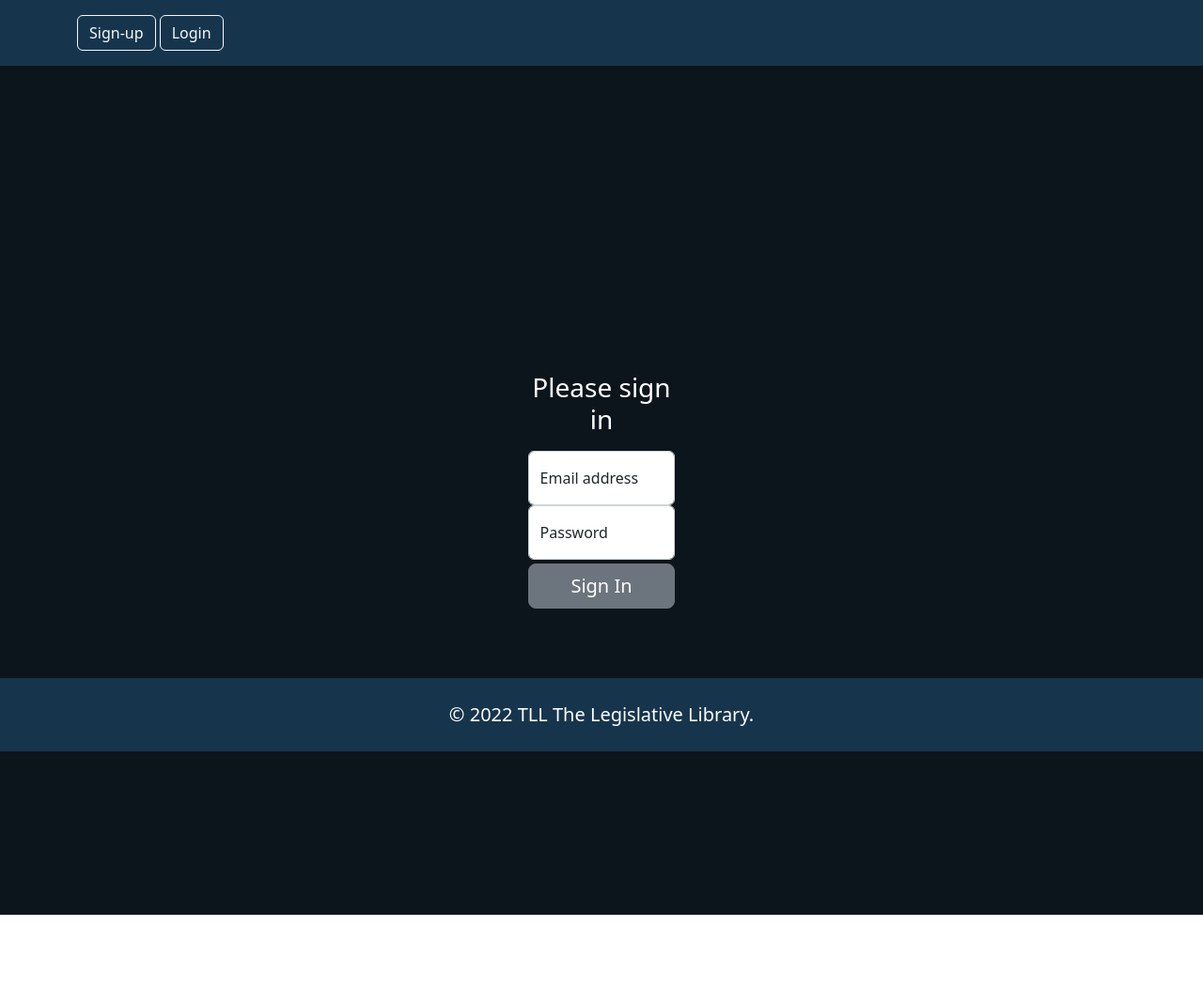
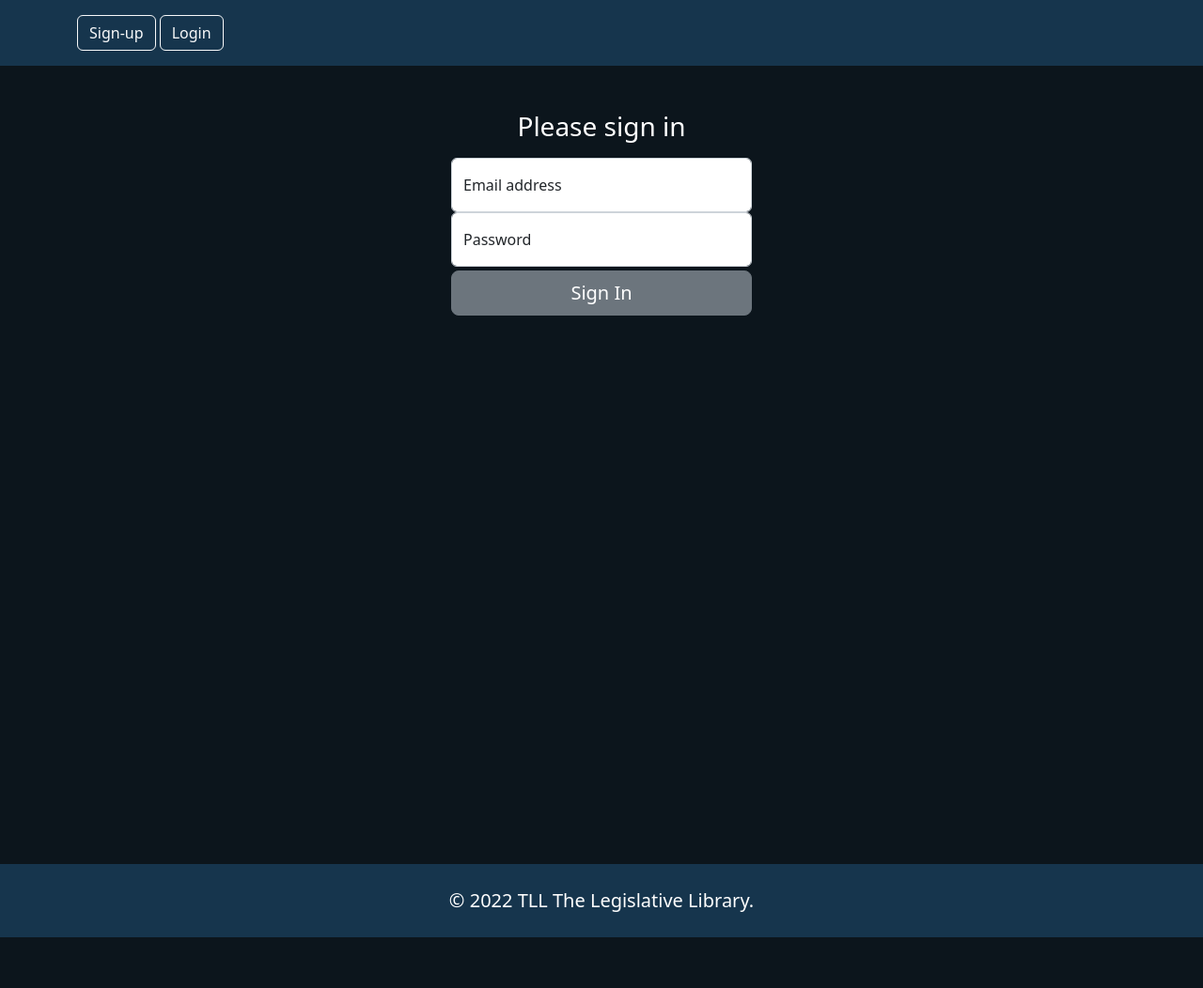
Before and after one commit to Maphikza/Law_Clarity, a Flask app: page /login in a window 1280 px wide. Shown: the whole page at 94% size. After the commit the page ends 998 px from the top, so only its background shows below. Run offline with Flask 2, Linux system fonts and the light colour scheme; some libraries are stand-ins or nearby versions.

```diff
--- a/static/css/styles.css
+++ b/static/css/styles.css
@@ -124,7 +124,7 @@
 }
 
 .login-page{
-    padding: 20.4rem;
+    /* padding: 20.4rem; */
     background-color: #0C151C;
 }
 
--- a/templates/footer.html
+++ b/templates/footer.html
@@ -1,4 +1,4 @@
-<footer class="d-flex flex-wrap justify-content-between align-items-center py-3 border-0 pt-0 pb-0 sticky-bottom">
+<footer class="d-flex flex-wrap justify-content-between align-items-center py-3 border-0 pt-0 pb-0">
 
   <div class="container-fluid footer">
     <div class="col-md-4 pt-4 pb-4 container footer">
--- a/templates/header.html
+++ b/templates/header.html
@@ -121,7 +121,7 @@
   <link href="https://fonts.googleapis.com/css2?family=Montserrat&display=swap" rel="stylesheet">
 </head>
 
-<body>
+<body style="background-color: #0C151C;">
   <div class="container-fluid header-container">
     <div class="container">
       <div
--- a/templates/login.html
+++ b/templates/login.html
@@ -1,45 +1,7 @@
 {% include "header.html" %}
-<!-- <div class="container-fluid header-container">
-    <div class="container">
-        <div class="d-flex flex-wrap align-items-center justify-content-center justify-content-lg-start navbar-head">
-            {% if current_user.is_authenticated: %}
-            <a class="navbar-brand text-white fs-1 logo-text pt-0" href="#">TLL</a>
-            <ul class="nav col-12 col-lg-auto me-lg-auto mb-2 justify-content-center mb-md-0">
-                 <li><a href="#" class="nav-link px-4 text-white">Home</a></li>
-                <div class="dropdown px-4">
-                    <button class="btn btn-outline-light dropdown-toggle" type="button" data-bs-toggle="dropdown"
-                        aria-expanded="false">
-                        Legislation
-                    </button>
-                    <ul class="dropdown-menu dropdown-menu-outline-dark">
-                        <li><a class="dropdown-item" data-bs-toggle="offcanvas" href="#offcanvasExample" role="button"
-                                aria-controls="offcanvasExample">{{laws[0].name}}</a></li>
-                        <li><a class="dropdown-item" href="#">{{laws[1].name}}</a></li>
-                        <li><a class="dropdown-item" href="#">{{laws[2].name}}</a></li>
-                        <li><a class="dropdown-item" href="#">{{laws[3].name}}</a></li>
-                    </ul>
-                </div>
-            </ul>
-            {% endif %}
-             <form class="col-12 col-lg-auto mb-3 mb-lg-0 me-lg-3" role="search">
-                <input type="search" class="form-control form-control-dark text-bg-dark" placeholder="Search..."
-                    aria-label="Search">
-            </form>
 
-            <div class="text-end">
-                {% if current_user.is_authenticated: %}
-                <a href="{{url_for('logout')}}" type="button" class="btn btn-outline-light">Logout</a>
-                {% endif %}
-                {% if not current_user.is_authenticated: %}
-                <a href="{{url_for('register')}}" type="button" class="btn btn-outline-light">Sign-up</a>
-                {% endif %}
-            </div>
-        </div>
-    </div>
-</div>  -->
-
-<div class="container-fluid login-page">
-<main class="form-signin w-25 m-auto">
+<!-- <div class="container"> -->
+<main class="form-signin w-25 m-auto pt-5" style="height: 850px; background-color: #0C151C">
   <form class="login-form" method="post">
     <h1 class="h3 mb-3 fw-normal text-center text-white">Please sign in</h1>
 
@@ -51,15 +13,9 @@
       <input type="password" class="form-control mb-1" id="floatingPassword" placeholder="Password" name="password">
       <label for="floatingPassword">Password</label>
     </div>
-    <!-- <div class="checkbox mb-2 mt-1 visually-hidden">
-      <label>
-        <input type="checkbox" value="remember-me"> Remember me
-      </label>
-    </div> -->
     <input class="w-100 btn btn-lg btn-secondary" type="submit" value="Sign In">
-    <!-- <a class="register-link" href="{{url_for('register')}}">Register</a> -->
   </form>
 </main>
-</div>
+<!-- </div> -->
 
 {% include "footer.html" %}
```
